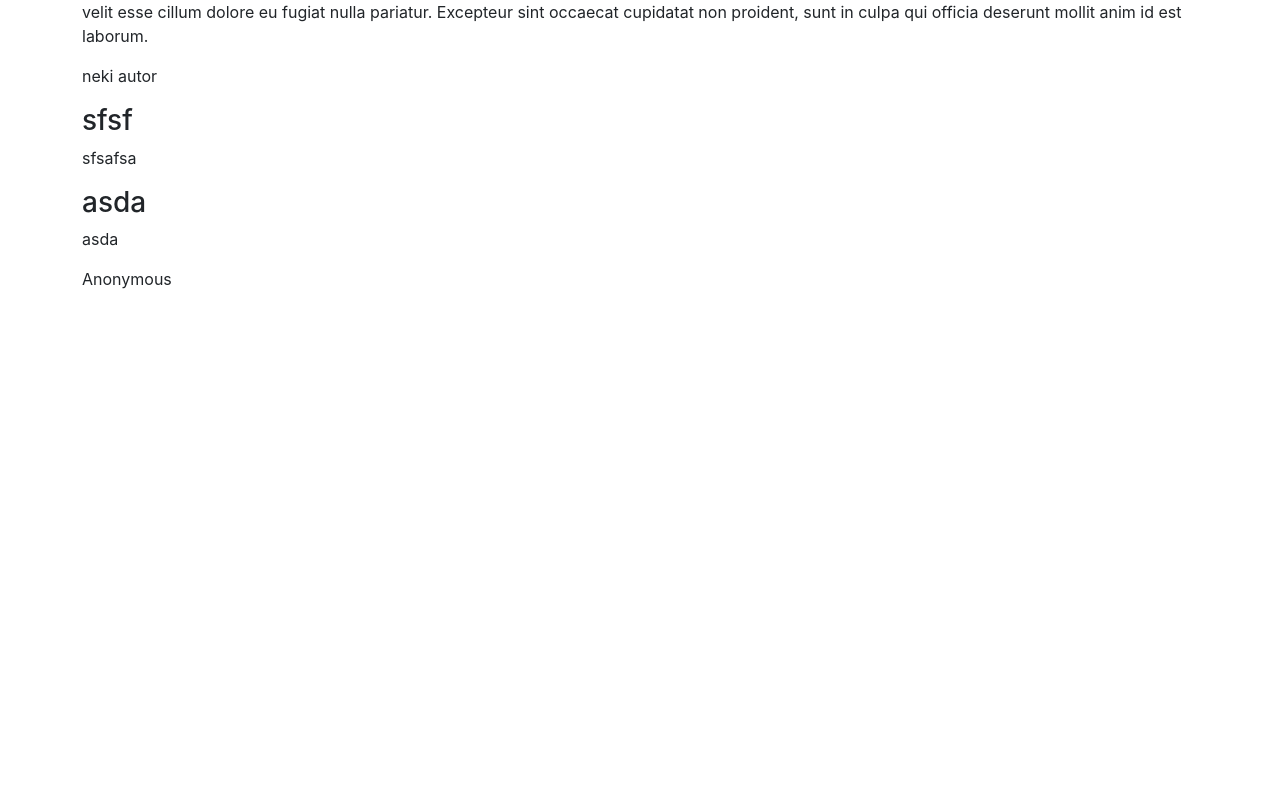
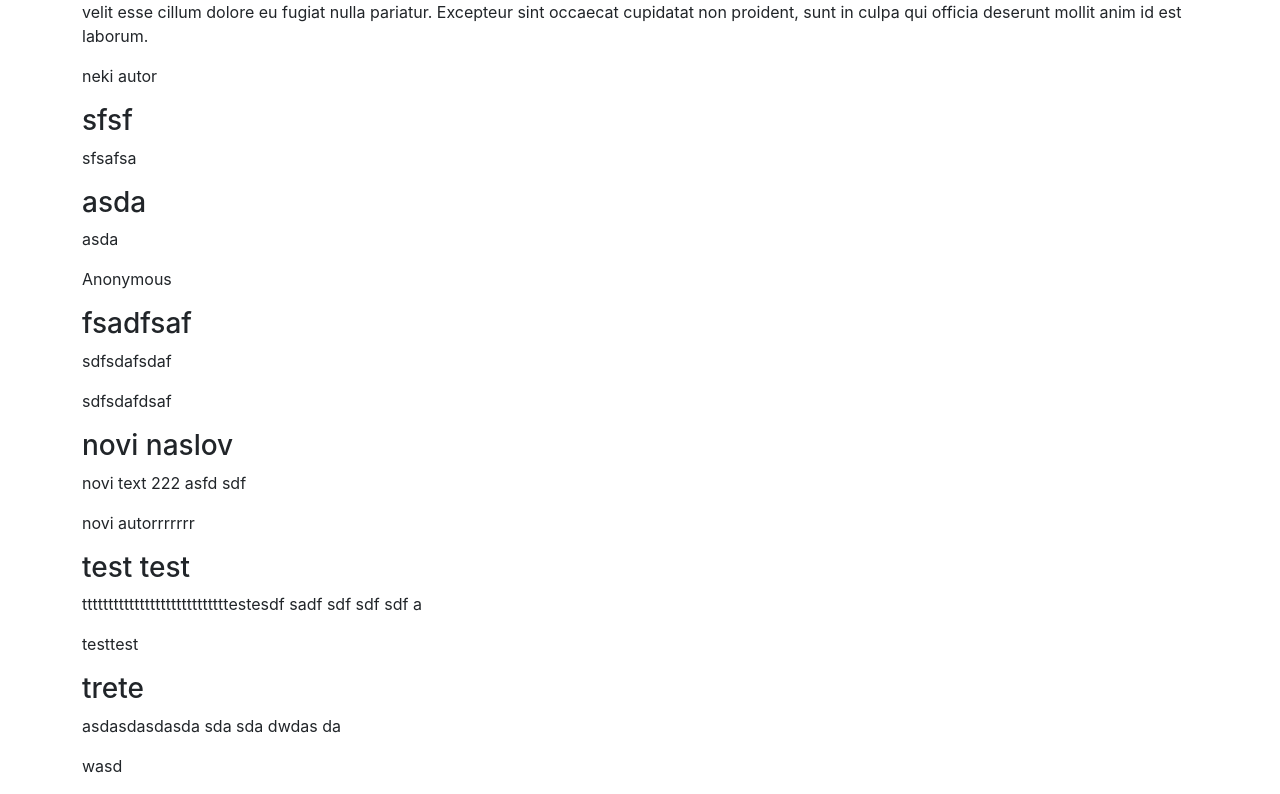
Before and after one commit to Branimir026/blogpost-json-server, a React (Create React App) app: page / in a window 1280 px wide. Shown: the part 1329-2123 px from the top of the page. Before the commit the page ends 1636 px from the top, so only its background shows below. Built offline with nearby package versions, Linux system fonts and the light colour scheme; data requests are answered from the project's data file; the HTML template or start-up script is replaced by a standard one.

Commit message:
Added redirect to homepage after successful post request

```diff
--- a/src/components/AddBlogItem.js
+++ b/src/components/AddBlogItem.js
@@ -5,7 +5,7 @@ import { v4 as uuidv4 } from "uuid";
 import Form from "react-bootstrap/Form";
 import Button from "react-bootstrap/Button";
 
-const AddBlogItem = () => {
+const AddBlogItem = (props) => {
   const [postTitle, setPostTitle] = useState("");
   const [postText, setPostText] = useState("");
   const [postAuthor, setPostAuthor] = useState("");
@@ -41,7 +41,11 @@ const AddBlogItem = () => {
       }),
     })
       .then((res) => res.json())
-      .then((res) => console.log(res));
+      .then((res) => {
+        console.log(res);
+        props.history.push("/");
+      })
+      .catch((error) => console.log("Request failed: " + error));
 
     setPostTitle("");
     setPostText("");
--- a/src/data/db.json
+++ b/src/data/db.json
@@ -53,6 +53,30 @@
       "title": "asda",
       "text": "asda",
       "author": "Anonymous"
+    },
+    {
+      "id": "49a53909-ac1d-4229-91f1-a70b4b220c67",
+      "title": "fsadfsaf",
+      "text": "sdfsdafsdaf",
+      "author": "sdfsdafdsaf"
+    },
+    {
+      "id": "afee181d-da33-4508-9c4f-961c01c1cd34",
+      "title": "novi naslov",
+      "text": "novi text 222  asfd sdf",
+      "author": "novi autorrrrrrr"
+    },
+    {
+      "id": "7135eede-25ab-427f-99d5-051a869fe9c5",
+      "title": "test test",
+      "text": "ttttttttttttttttttttttttttttestesdf sadf sdf sdf sdf a",
+      "author": "testtest"
+    },
+    {
+      "id": "f0f182f8-1087-47b1-bc98-ec4917a45686",
+      "title": "trete",
+      "text": "asdasdasdasda sda sda dwdas da",
+      "author": "wasd"
     }
   ]
 }
```
